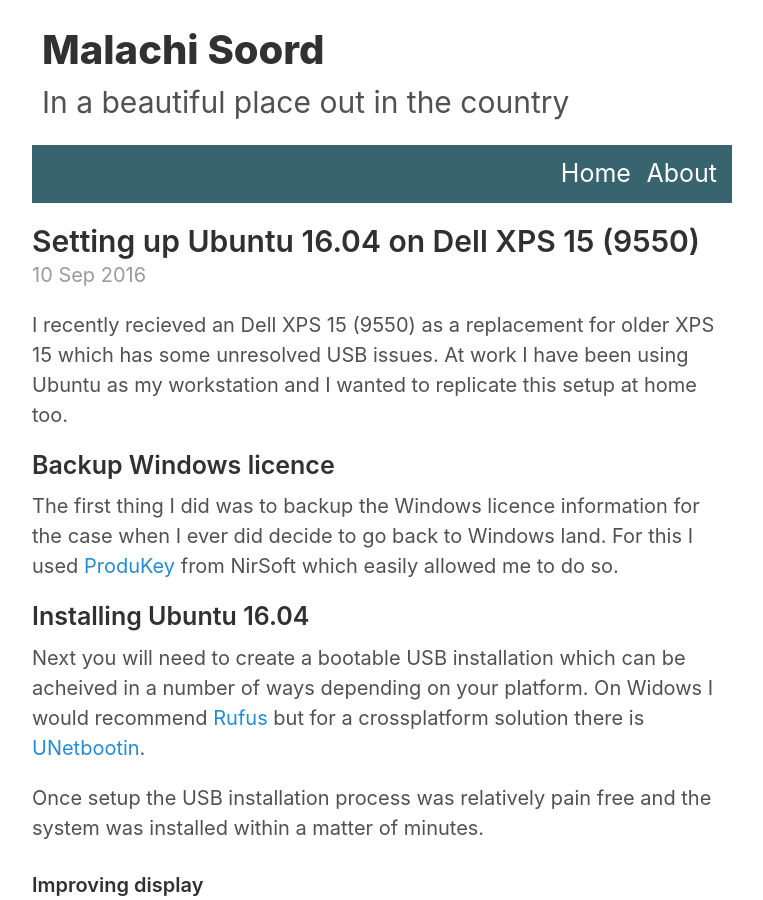
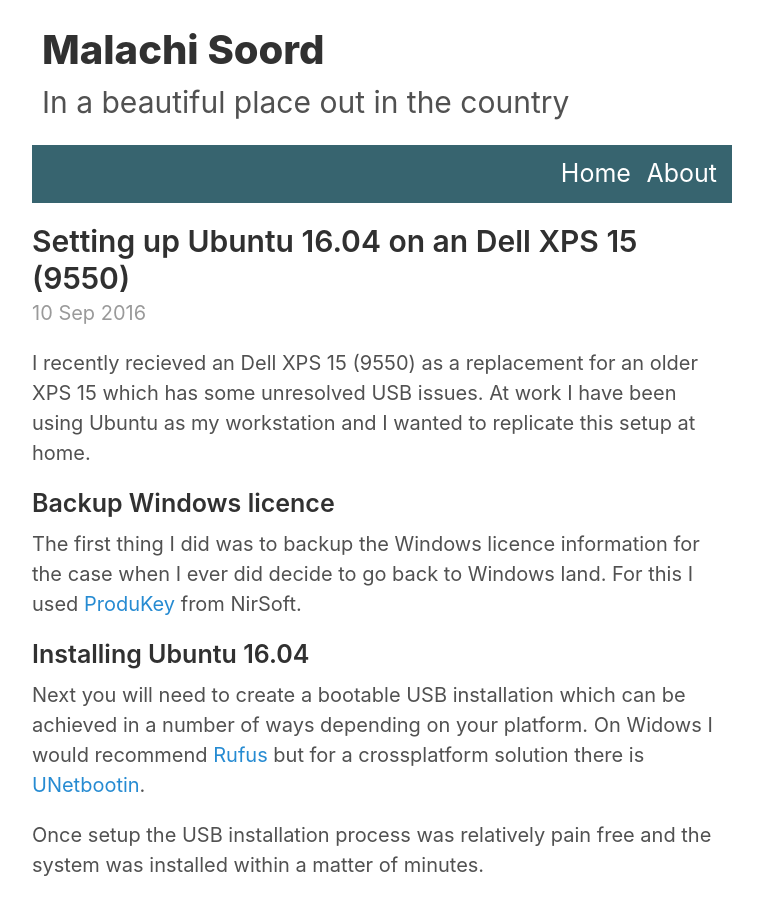
Before and after one commit to inverse/personal-site, a Jekyll site: the page built from _posts/2016-09-10-xps-15-9550-ubuntu-setup.md, in a window 1280 px wide and 900 px high. Shown: the whole window, without its empty margins (258-1021 px from the left). Built offline with Jekyll 4.4.1, drawn with Linux system fonts in a browser that asks for light colours; comment, search, counter and statistics services are not loaded.

Commit message:
Update 2016-09-10-xps-15-9550-ubuntu-setup.md
spelling and readability

```diff
--- a/_posts/2016-09-10-xps-15-9550-ubuntu-setup.md
+++ b/_posts/2016-09-10-xps-15-9550-ubuntu-setup.md
@@ -1,18 +1,18 @@
 ---
 layout: post
-title: Setting up Ubuntu 16.04 on Dell XPS 15 (9550)
+title: Setting up Ubuntu 16.04 on an Dell XPS 15 (9550)
 comments: true
 ---
 
-I recently recieved an Dell XPS 15 (9550) as a replacement for older XPS 15 which has some unresolved USB issues. At work I have been using Ubuntu as my workstation and I wanted to replicate this setup at home too.
+I recently recieved an Dell XPS 15 (9550) as a replacement for an older XPS 15 which has some unresolved USB issues. At work I have been using Ubuntu as my workstation and I wanted to replicate this setup at home.
 
 ## Backup Windows licence
 
-The first thing I did was to backup the Windows licence information for the case when I ever did decide to go back to Windows land. For this I used [ProduKey][1] from NirSoft which easily allowed me to do so.
+The first thing I did was to backup the Windows licence information for the case when I ever did decide to go back to Windows land. For this I used [ProduKey][1] from NirSoft.
 
 ## Installing Ubuntu 16.04
 
-Next you will need to create a bootable USB installation which can be acheived in a number of ways depending on your platform. On Widows I would recommend [Rufus][7] but for a crossplatform solution there is [UNetbootin][8].
+Next you will need to create a bootable USB installation which can be achieved in a number of ways depending on your platform. On Widows I would recommend [Rufus][7] but for a crossplatform solution there is [UNetbootin][8].
 
 Once setup the USB installation process was relatively pain free and the system was installed within a matter of minutes.
 
```
